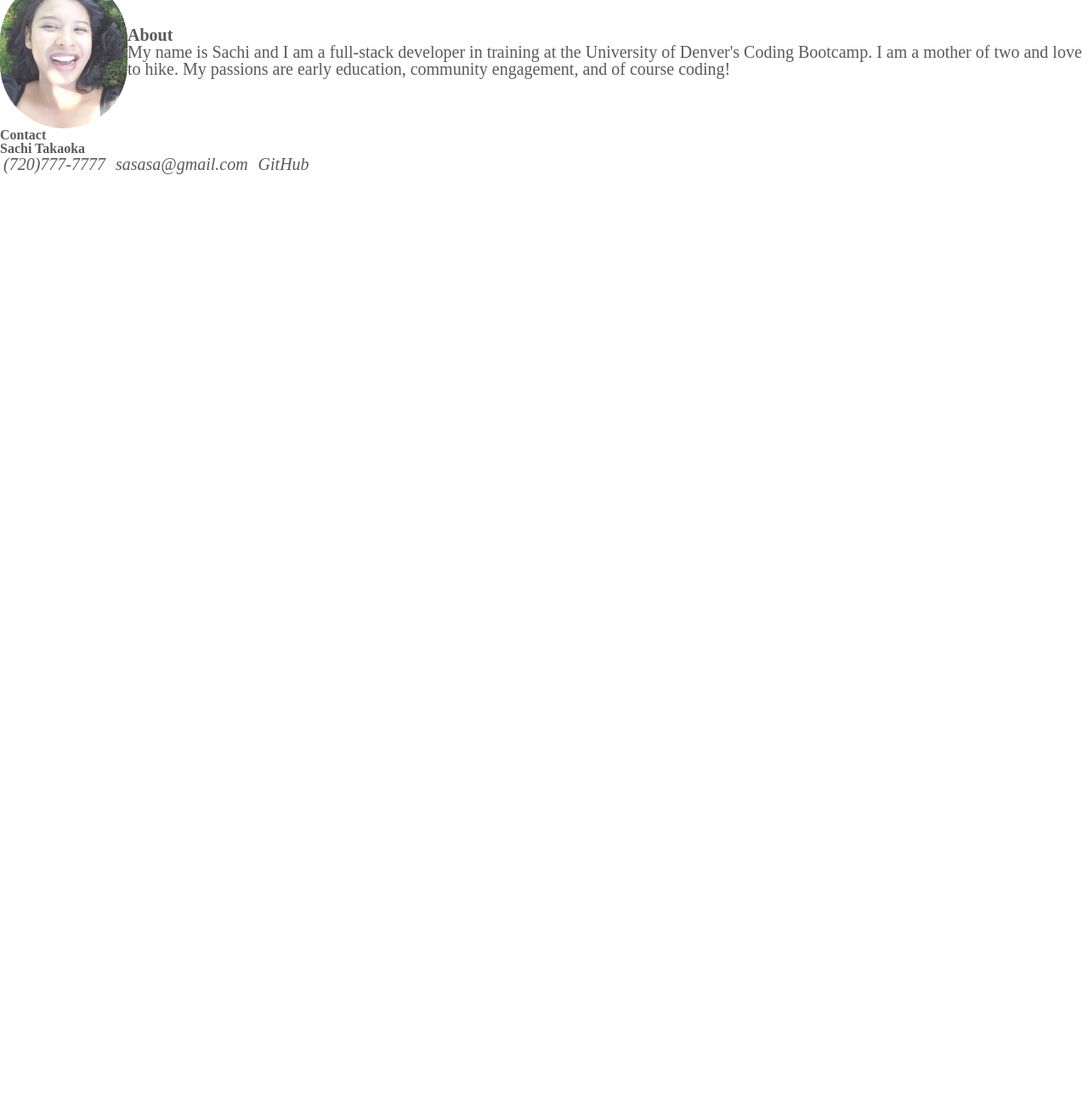
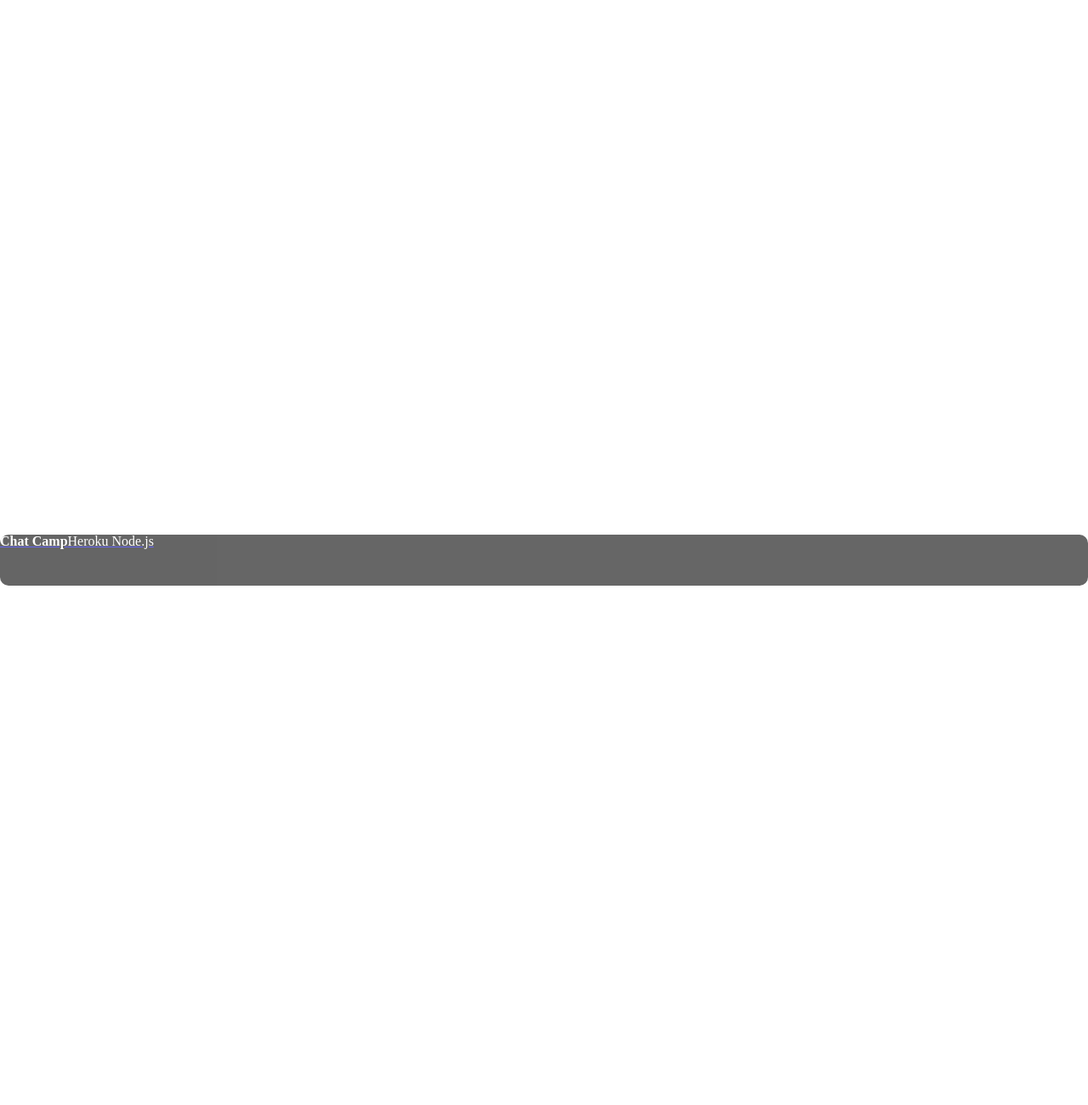
Before and after one commit to kaleikautakaoka/Virtual-Me, a plain HTML site: page index.html in a window 1280 px wide. Shown: the part 960-2260 px from the top of the page at 85% size. Before the commit the page ends 1224 px from the top, so only its background shows below. Drawn offline with Linux system fonts and the light colour scheme.

Commit message:
adding project 2

```diff
--- a/index.html
+++ b/index.html
@@ -54,6 +54,15 @@
                 </a>
             </div>
 
+               <!--Group Project 2-->
+                <a href="https://chat-camp.herokuapp.com/" target="_blank" class="card d2e">
+                    <div class="spanand">
+                        <h3>Chat Camp</h3>
+                        <span>Heroku Node.js</span>
+                    </div>
+                </a>
+            </div>
+
 
 
         <!--About Me Section-->
```
